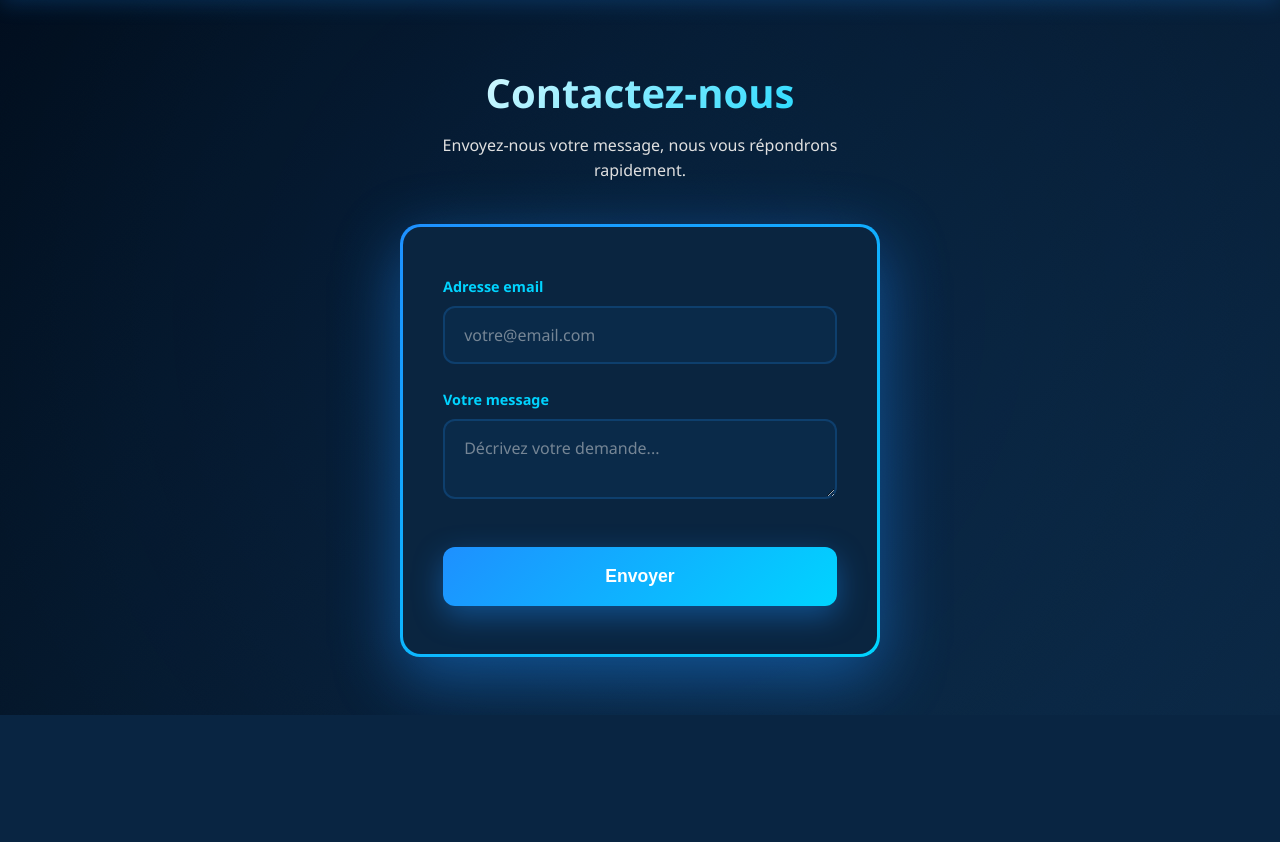
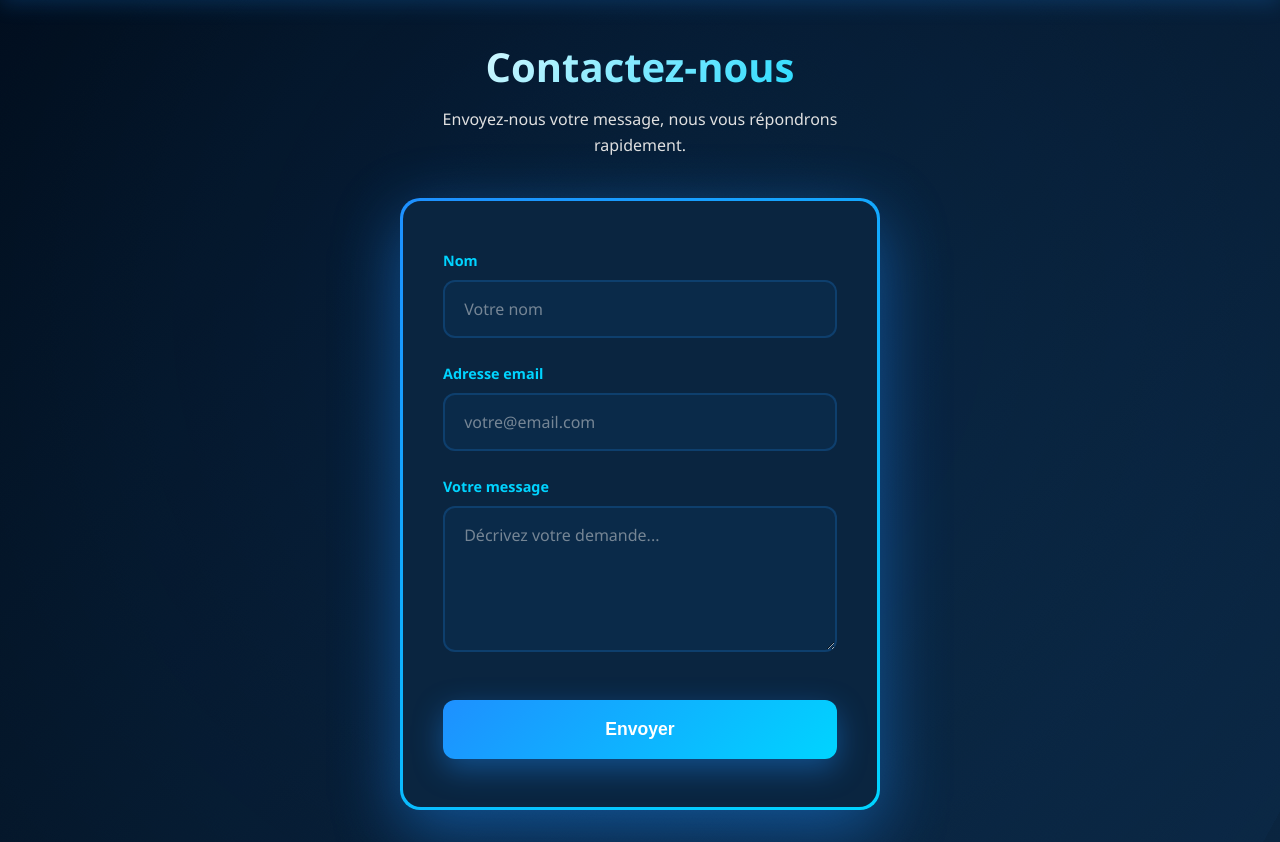
Before and after one commit to KhaledKhalil711/DataPlay, a Django app: page /contact/ in a window 1280 px wide. Shown: the part 85-927 px from the top of the page. Before the commit the page ends 800 px from the top, so only its background shows below. Run offline with Django 4.2, Linux system fonts and the light colour scheme.

Commit message:
recuperer le nom dans contact

```diff
--- a/indie_Analysis/analysis/templates/contact.html
+++ b/indie_Analysis/analysis/templates/contact.html
@@ -7,8 +7,9 @@
   <title>Contact - DataPlay</title>
   <link rel="stylesheet" href="{% static 'styles.css' %}" />
 </head>
+
 <body class="auth-page">
-    <!-- Header -->
+
   <header class="header">
     <div class="container">
       <h1 class="logo-text"><a href="{% url 'home' %}">DataPlay</a></h1>
@@ -21,7 +22,6 @@
     </div>
   </header>
 
-    <!-- Formulaire contact -->
   <div class="auth-container">
     <div class="auth-title">
       <h2>Contactez-nous</h2>
@@ -30,48 +30,42 @@
 
     <div class="auth-card">
       <div class="auth-card-inner">
-          <!-- Affichage des messages -->
+
         {% if messages %}
           {% for message in messages %}
-              <div class="auth-message {% if message.tags %}{{ message.tags }}{% endif %}">
+            <div class="auth-message {{ message.tags }}" style="display:block;">
               {{ message }}
             </div>
           {% endfor %}
         {% endif %}
 
-          <!-- Formulaire -->
         <form class="auth-form" method="POST" action="{% url 'contact' %}">
           {% csrf_token %}
 
           <div class="auth-input-group">
+            <label for="name">Nom</label>
+            <input type="text" id="name" name="name" class="auth-input" placeholder="Votre nom" required />
+          </div>
+
+          <div class="auth-input-group">
             <label for="email">Adresse email</label>
-              <input
-                type="email"
-                id="email"
-                name="email"
-                class="auth-input"
-                placeholder="votre@email.com"
-                required
-              />
+            <input type="email" id="email" name="email" class="auth-input" placeholder="votre@email.com" required />
           </div>
 
           <div class="auth-input-group">
             <label for="message">Votre message</label>
-              <textarea
-                id="message"
-                name="message"
-                class="auth-input"
-                placeholder="Décrivez votre demande..."
-                required
-              ></textarea>
+            <textarea id="message" name="message" class="auth-input" placeholder="Décrivez votre demande..." rows="5" required></textarea>
           </div>
 
           <button type="submit" class="auth-submit-btn">
-              Envoyer
+            <span>Envoyer</span>
           </button>
+
         </form>
+
       </div>
     </div>
   </div>
+
 </body>
 </html>
--- a/indie_Analysis/analysis/views.py
+++ b/indie_Analysis/analysis/views.py
@@ -119,16 +119,17 @@ def register(request):
 
 def contact(request):
     if request.method == "POST":
+        nom = request.POST.get('name')   # le champ HTML s'appelle "name"
         email = request.POST.get('email')
         message_text = request.POST.get('message')
 
-        # Enregistrer dans la base
-        ContactMessage.objects.create(email=email, message=message_text)
+        ContactMessage.objects.create(
+            nom=nom,          # ✅ correspond au modèle
+            email=email,
+            message=message_text
+        )
 
-        # Ajouter un message à afficher
         messages.success(request, "Merci pour votre message !")
-
-        # Rediriger vers la page d'accueil
         return redirect("home")
 
     return render(request, "contact.html")
```
Also changed, not shown: indie_Analysis/db.sqlite3. Lines whose indentation alone changed are shown as unchanged.
